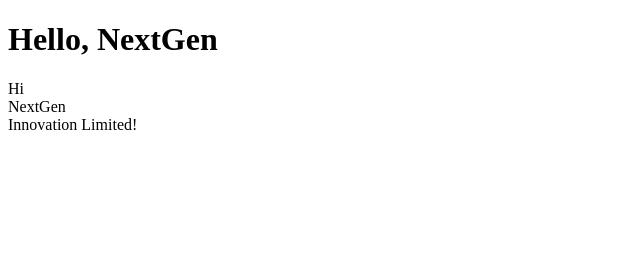
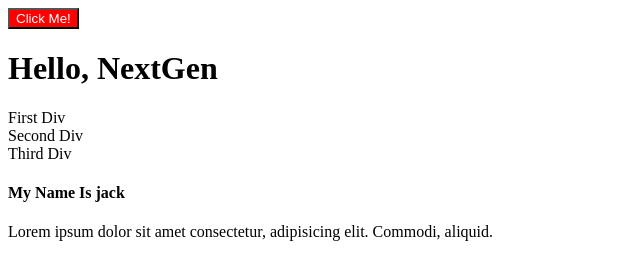
Before and after one commit to AdilHasanShojib/JavaScript, a plain HTML site: page index.html in a window 1280 px wide. Shown: the whole page, without its empty margins (0-640 px from the left). Drawn offline with Linux system fonts and the light colour scheme.

Commit message:
DOM Practices part 2

```diff
--- a/index.html
+++ b/index.html
@@ -12,6 +12,12 @@
     <div class="box">Second Div</div>
     <div class="box">Third Div</div>
 
+    <div class="container">
+        <h4>My Name Is jack</h4>
+        <p id="par">Lorem ipsum dolor sit amet consectetur, adipisicing elit. Commodi, aliquid.</p>
+
+    </div>
+
     <script src="script.js"></script>
 </body>
 </html>
--- a/script.js
+++ b/script.js
@@ -4,8 +4,29 @@
 // console.log(tag.innerText);
 
 
-let div=document.querySelectorAll(".box");
-div[0].innerText="Hi";
-div[1].innerText="NextGen";
-div[2].innerText="Innovation Limited!";
-console.log(div);
+// let div=document.querySelectorAll(".box");
+// div[0].innerText="Hi";
+// div[1].innerText="NextGen";
+// div[2].innerText="Innovation Limited!";
+// console.log(div);
+
+          //Append Child
+
+//
+// const newElement = document.createElement("div");
+// newElement.textContent = "Hello!";
+// parent.appendChild(newElement);
+
+
+       //Remove Child
+
+// const parent = document.querySelector(".container");
+// const child = document.querySelector("#par");
+// parent.removeChild(child);
+
+
+let newbtn=document.createElement("button");
+newbtn.innerText="Click Me!"
+newbtn.style.color="white";
+newbtn.style.backgroundColor="red";
+document.querySelector("body").prepend(newbtn);
```
